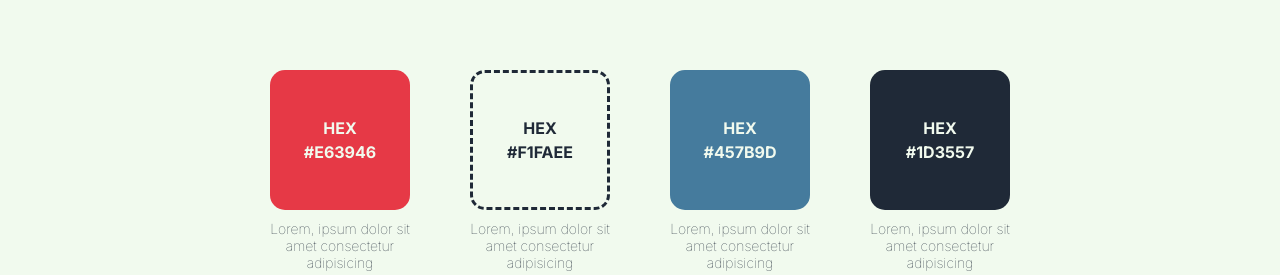
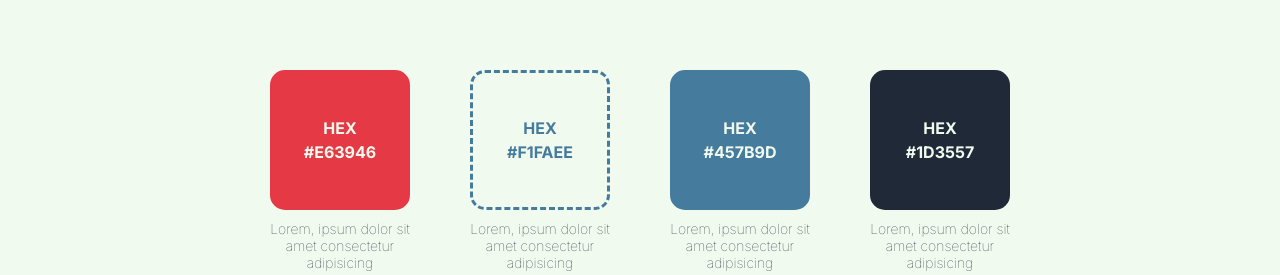
Before and after one commit to MohdTamimi1/Landing-Page, a plain HTML site: page index.html in a window 1280 px wide. Shown: the part 525-800 px from the top of the page. Drawn offline with Linux system fonts and the light colour scheme.

Commit message:
box two color change

```diff
--- a/css/style.css
+++ b/css/style.css
@@ -179,7 +179,7 @@ background: url(../img/design-gd8735cd90_640.png) no-repeat center center/cover;
 
 .box.two {
     background: #f1faee;
-    border: 3px dashed #1f2937;
+    border: 3px dashed #457B9D;
 
 }
 
@@ -199,7 +199,7 @@ background: url(../img/design-gd8735cd90_640.png) no-repeat center center/cover;
 }
 
 .box.two p {
-    color: #1f2937;
+    color: #457B9D;
 }
 
 /* Quote Section  */
```
